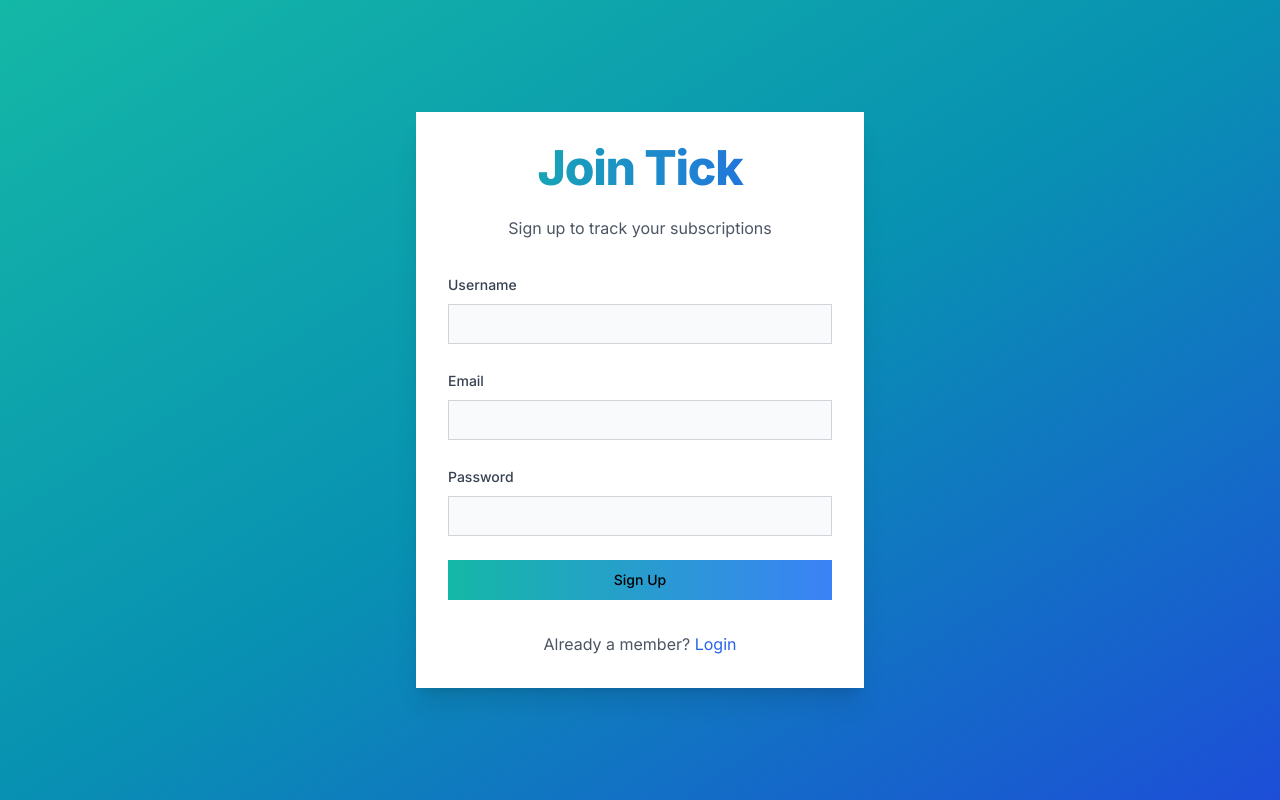
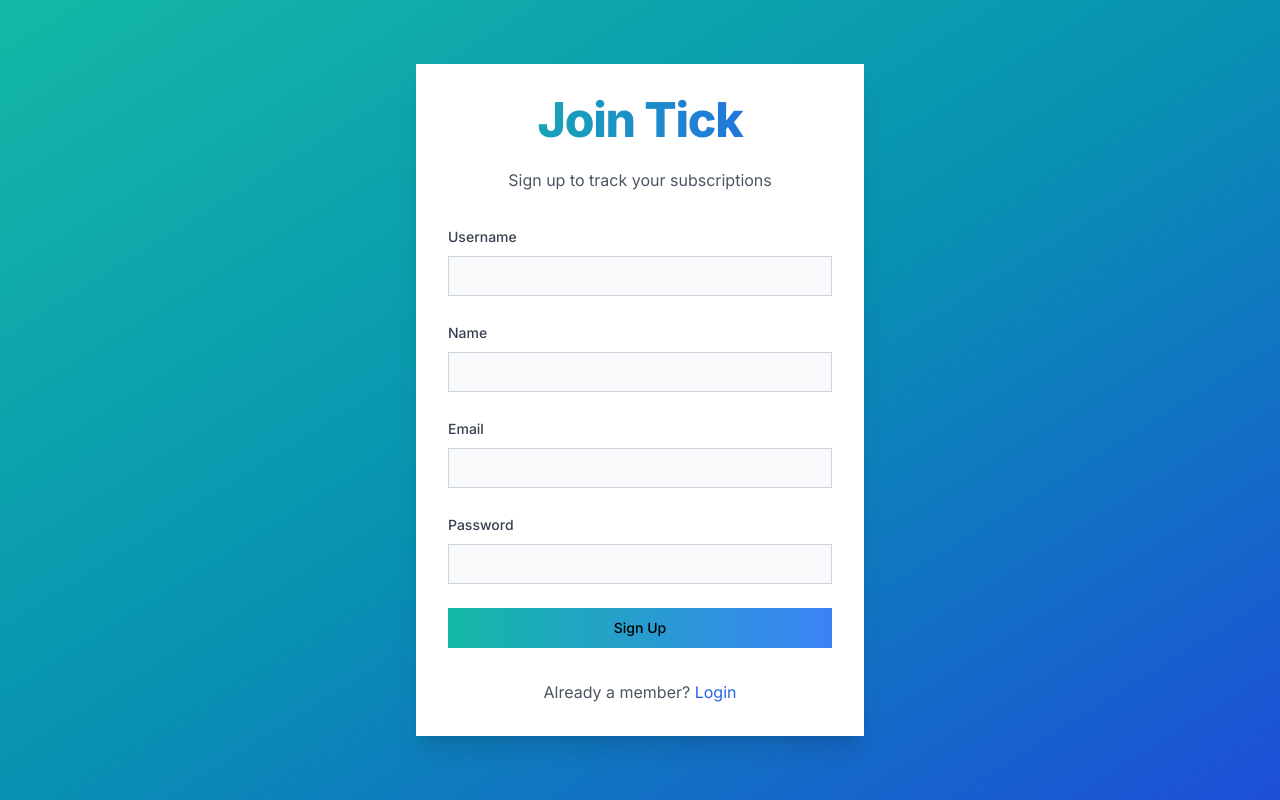
Before and after one commit to Shubbu03/tick, a Next.js app: page /signup in a window 1280 px wide. Built offline with nearby package versions, Linux system fonts and the light colour scheme.

Commit message:
Add name field to signup form and update API and schema

```diff
--- a/src/app/(auth)/signup/page.tsx
+++ b/src/app/(auth)/signup/page.tsx
@@ -36,6 +36,7 @@ export default function Signup() {
     resolver: zodResolver(signupSchema),
     defaultValues: {
       username: "",
+      name: "",
       email: "",
       password: "",
     },
@@ -92,8 +93,7 @@ export default function Signup() {
 
   return (
     <div className="flex justify-center items-center min-h-screen bg-gradient-to-br from-teal-500 via-cyan-600 to-blue-700 dark:from-teal-950 dark:via-cyan-900 dark:to-blue-950 relative overflow-hidden">
-      <div className="absolute top-4 right-4">
-      </div>
+      <div className="absolute top-4 right-4"></div>
       <motion.div
         initial={{ opacity: 0, y: 20 }}
         animate={{ opacity: 1, y: 0 }}
@@ -145,6 +145,23 @@ export default function Signup() {
                       {usernameMessage}
                     </p>
                   )}
+                  <FormMessage />
+                </FormItem>
+              )}
+            />
+            <FormField
+              name="name"
+              control={form.control}
+              render={({ field }) => (
+                <FormItem>
+                  <FormLabel className="text-gray-700 dark:text-gray-200">
+                    Name
+                  </FormLabel>
+                  <Input
+                    {...field}
+                    name="name"
+                    className="bg-gray-50 dark:bg-gray-700 border-gray-300 dark:border-gray-600"
+                  />
                   <FormMessage />
                 </FormItem>
               )}
--- a/src/app/api/signup/route.ts
+++ b/src/app/api/signup/route.ts
@@ -6,7 +6,7 @@ export async function POST(request: Request) {
   await dbConnect();
 
   try {
-    const { username, email, password } = await request.json();
+    const { username, name, email, password } = await request.json();
 
     const validateExistingUsername = await UserModel.findOne({
       username,
@@ -42,6 +42,7 @@ export async function POST(request: Request) {
 
     const user = new UserModel({
       username,
+      name,
       email,
       password: hashedPassword,
       verifyCode,
--- a/src/schemas/signupSchema.ts
+++ b/src/schemas/signupSchema.ts
@@ -8,6 +8,7 @@ export const usernameValidation = z
 
 export const signupSchema = z.object({
   username: usernameValidation,
+  name: z.string(),
   email: z.string().email({ message: "Invalid email address" }),
   password: z
     .string()
```
